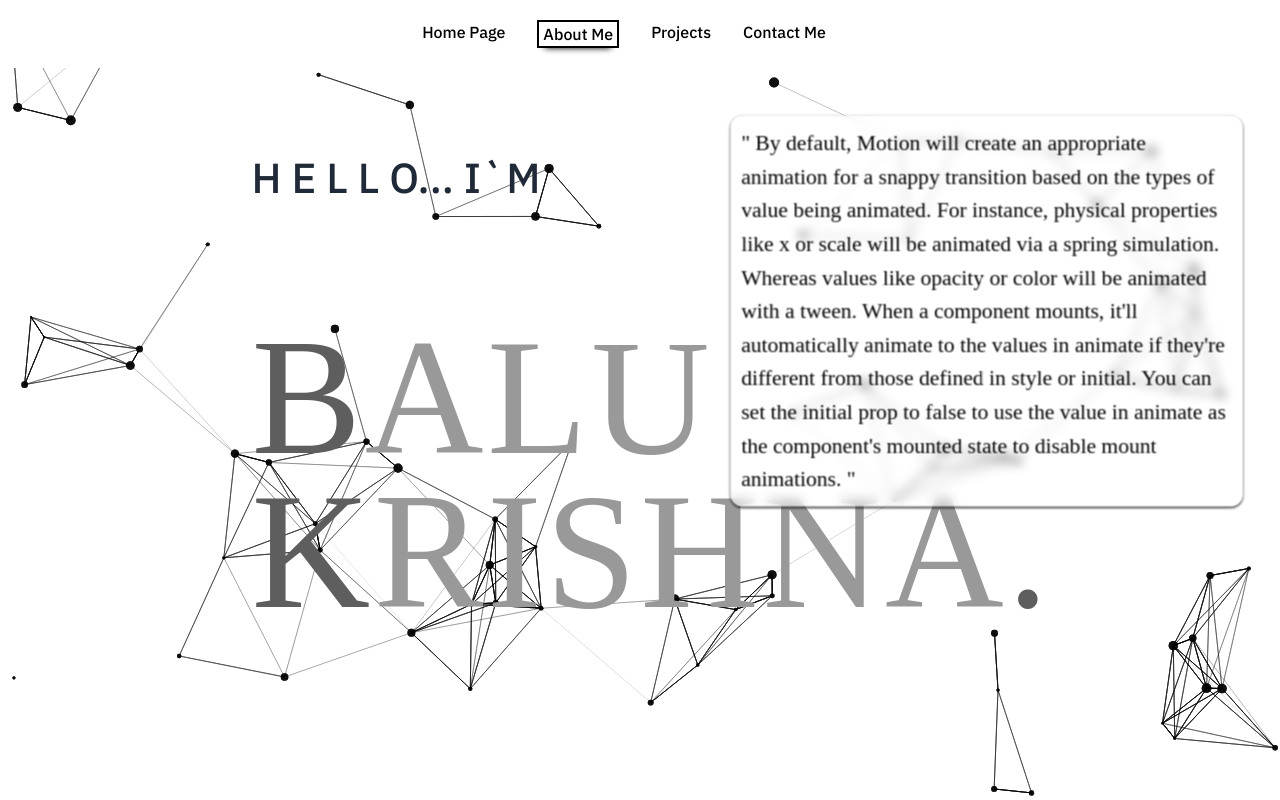
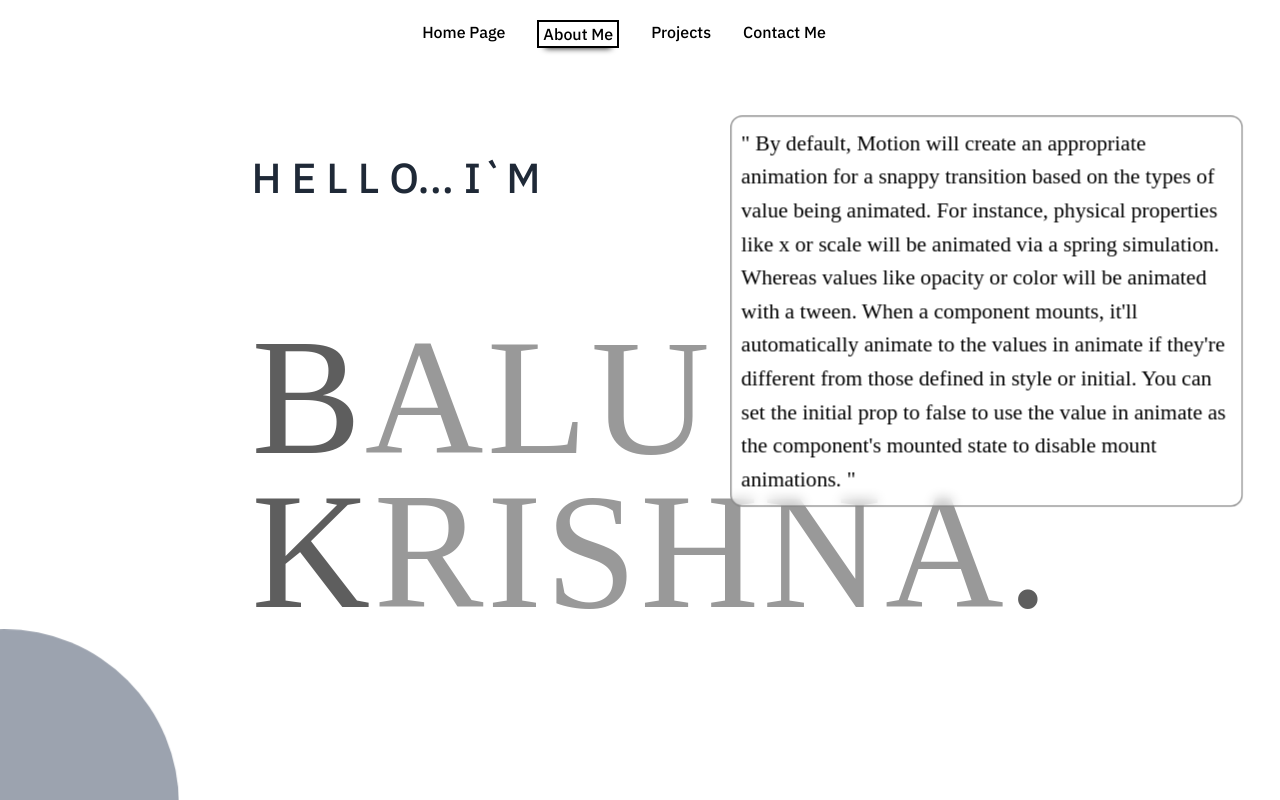
Before and after one commit to balukrs/personal-portfolio, a React (Create React App) app: page /about in a window 1280 px wide. Shown: the top 800 px of the page. Built offline with nearby package versions, Linux system fonts and the light colour scheme.

Commit message:
some changes made

```diff
--- a/package.json
+++ b/package.json
@@ -12,7 +12,6 @@
     "react-dom": "^17.0.2",
     "react-router-dom": "^5.2.0",
     "react-scripts": "4.0.3",
-    "react-tsparticles": "^1.28.1",
     "web-vitals": "^1.1.2"
   },
   "scripts": {
--- a/public/index.html
+++ b/public/index.html
@@ -5,9 +5,9 @@
   <meta charset="utf-8" />
   <link rel="icon" href="%PUBLIC_URL%/favicon.ico" />
   <meta name="viewport" content="width=device-width, initial-scale=1" />
-  <link rel="stylesheet" href="https://cdnjs.cloudflare.com/ajax/libs/normalize/8.0.1/normalize.min.css"
+  <!-- <link rel="stylesheet" href="https://cdnjs.cloudflare.com/ajax/libs/normalize/8.0.1/normalize.min.css"
     integrity="sha512-NhSC1YmyruXifcj/KFRWoC561YpHpc5Jtzgvbuzx5VozKpWvQ+4nXhPdFgmx8xqexRcpAglTj9sIBWINXa8x5w=="
-    crossorigin="anonymous" referrerpolicy="no-referrer" />
+    crossorigin="anonymous" referrerpolicy="no-referrer" /> -->
   <link rel="preconnect" href="https://fonts.googleapis.com">
   <link rel="preconnect" href="https://fonts.gstatic.com" crossorigin>
   <link href="https://fonts.googleapis.com/css2?family=IBM+Plex+Sans:wght@200;300;500&display=swap" rel="stylesheet">
--- a/src/components/about/about.js
+++ b/src/components/about/about.js
@@ -1,5 +1,4 @@
 import React, { useEffect, useState } from "react";
-import Particles from "react-tsparticles";
 import { motion, useAnimation } from "framer-motion";
 
 const contVariants = {
@@ -45,6 +44,51 @@ const contVariants = {
   },
 };
 
+const bgVariants = {
+  hidden: {
+    scale: 1,
+    rotation: 0.02,
+  },
+  ball1: {
+    scale: [8, 1, 8],
+    rotation: 0.02,
+    transition: {
+      type: "ease",
+      duration: 3,
+      repeat: Infinity,
+    },
+  },
+  ball2: {
+    scale: [16, 1, 16],
+    rotation: 0.02,
+    transition: {
+      type: "ease",
+      delay: 2,
+      duration: 3,
+      repeat: Infinity,
+    },
+  },
+  // ball3: {
+  //   scale: [32, 1, 32],
+  //   rotation: 0.02,
+  //   transition: {
+  //     type: "ease",
+  //     duration: 3,
+  //     delay: 4,
+  //     repeat: Infinity,
+  //   },
+  // },
+  // ball4: {
+  //   scale: [20, 1, 20],
+  //   rotation: 0.02,
+  //   transition: {
+  //     type: "ease",
+  //     duration: 3,
+  //     repeat: Infinity,
+  //   },
+  // },
+};
+
 const About = () => {
   const [animate1, setAnimate1] = useState("");
   const [animate2, setAnimate2] = useState("");
@@ -84,89 +128,32 @@ const About = () => {
       onAnimationComplete={() => subRoutine()}
     >
       <div className="w-full h-full">
-        <Particles
-          id="tsparticles"
-          options={{
-            background: {
-              color: {
-                value: "#ffffff",
-              },
-            },
-            fpsLimit: 60,
-            interactivity: {
-              detectsOn: "canvas",
-              events: {
-                onClick: {
-                  enable: false,
-                  mode: "push",
-                },
-                onHover: {
-                  enable: false,
-                  mode: "repulse",
-                },
-                resize: true,
-              },
-              modes: {
-                bubble: {
-                  distance: 400,
-                  duration: 2,
-                  opacity: 0.8,
-                  size: 40,
-                },
-                push: {
-                  quantity: 4,
-                },
-                repulse: {
-                  distance: 200,
-                  duration: 0.4,
-                },
-              },
-            },
-            particles: {
-              color: {
-                value: "#000000",
-              },
-              links: {
-                color: "#000000",
-                distance: 150,
-                enable: true,
-                opacity: 0.5,
-                width: 1,
-              },
-              collisions: {
-                enable: true,
-              },
-              move: {
-                direction: "none",
-                enable: true,
-                outMode: "bounce",
-                random: false,
-                speed: 3,
-                straight: false,
-              },
-              number: {
-                density: {
-                  enable: true,
-                  value_area: 800,
-                },
-                value: 60,
-              },
-              opacity: {
-                value: 0.5,
-              },
-              shape: {
-                type: "circle",
-              },
-              size: {
-                random: true,
-                value: 5,
-              },
-            },
-            detectRetina: true,
-          }}
-        />
+        <motion.div
+          className="absolute z-10 w-8 h-8 bg-gray-600 rounded-full -left-3 bottom-12"
+          variants={bgVariants}
+          initial="hidden"
+          animate="ball1"
+        ></motion.div>
+        <motion.div
+          className="absolute z-10 w-8 h-8 bg-gray-400 rounded-full -left-3 bottom-12"
+          variants={bgVariants}
+          initial="hidden"
+          animate="ball2"
+        ></motion.div>
+        {/* <div
+          className="absolute w-8 h-8 bg-gray-200 rounded-full -left-3 bottom-12"
+          variants={bgVariants}
+          initial="hidden"
+          animate="ball3"
+        ></div>
+        <div
+          className="absolute z-10 w-8 h-8 bg-gray-100 rounded-full -left-3 bottom-12"
+          variants={bgVariants}
+          initial="hidden"
+          animate="ball4"
+        ></div> */}
       </div>
-      <div className="absolute left-20 ">
+      <div className="absolute left-20">
         <div className="flex flex-col">
           <div>
             <motion.h1
@@ -177,7 +164,6 @@ const About = () => {
               style={{ transition: "all ease" }}
             >
               {messg}
-              {/* H E L L O &nbsp; I ' M */}
             </motion.h1>
           </div>
           <div>
@@ -216,10 +202,9 @@ const About = () => {
         animate={controls}
         style={{
           background: "rgba( 255, 255, 255, 0.5 )",
-          boxShadow: "0 1px 2px 0 black",
           backdropFilter: "blur( 4.5px )",
           borderRadius: "10px",
-          border: "1px solid rgba( 255, 255, 255, 0.18 )",
+          border: "1px solid gray",
         }}
       >
         <p>
--- a/src/components/showcase/content.js
+++ b/src/components/showcase/content.js
@@ -49,14 +49,9 @@ const Content = () => {
         variants={testVariable}
         initial="hidden"
         animate="visible"
-        className="inline-block w-9/12 mt-2 bg-fixed rounded-r-lg h-5/6 animate-mymove"
+        className="inline-block w-9/12 mt-2 bg-fixed rounded-r-lg h-5/6 animate-mymove backgroundEffect"
         style={{
           backgroundImage: `url(${defimg})`,
-          backgroundSize: "cover",
-          backgroundRepeat: "no-repeat",
-          backgroundPosition: "0% 10%",
-          transition: "background linear 0.5s",
-          boxShadow: "0 1px 2px 0 black",
         }}
       ></motion.section>
 
@@ -92,7 +87,7 @@ const Content = () => {
             </a>
           </div>
           <div>
-            <button className="p-2 text-gray-100 transition duration-300 bg-gray-700 border-2 border-gray-700 shadow-xl hover:bg-white hover:text-gray-900">
+            <button className="p-2 text-gray-100 transition duration-300 bg-gray-700 border-2 border-gray-700 rounded hover:bg-white hover:text-gray-900 drop-shadow-xl">
               Download CV
             </button>
           </div>
--- a/src/components/showcase/loader.js
+++ b/src/components/showcase/loader.js
@@ -41,15 +41,15 @@ const testVariable = {
     },
   },
   messagehidden: {
-    x: -300,
+    x: "-100vw",
     opacity: 0,
   },
   messagevisible: {
     x: 0,
     opacity: 1,
     transition: {
-      type: "spring",
-      duration: 5,
+      type: "tween",
+      duration: 3,
       delay: 0.5,
     },
   },
--- a/src/style/index.css
+++ b/src/style/index.css
@@ -63,6 +63,17 @@
     @apply animate-rubber;
     color: #5e5e5e;
   }
+  .backgroundEffect {
+    backgroundsize: "cover";
+    background-position: 25% 75%;
+    background-repeat: no-repeat;
+    -webkit-background-size: cover;
+    -moz-background-size: cover;
+    -o-background-size: cover;
+    -moz-background-position: 25% 75%;
+    -webkit-background-position: 25% 75%;
+    -o-background-position: 25% 75%;
+  }
 }
 
 @layer base {
--- a/tailwind.config.js
+++ b/tailwind.config.js
@@ -29,14 +29,20 @@ module.exports = {
           },
         },
         mymove: {
+          "0%": {
+            opacity: 0,
+          },
           "50%": {
-            backgroundPosition: "center",
+            opacity: 0.5,
+          },
+          "100%": {
+            opacity: 1,
           },
         },
       },
       animation: {
         rubber: "rubber 1s",
-        mymove: "mymove 18s infinite",
+        mymove: "mymove 0.5s ease",
       },
     },
   },
```
Also changed, not shown: 1 other file (tests, documents, lock files or other folders).
